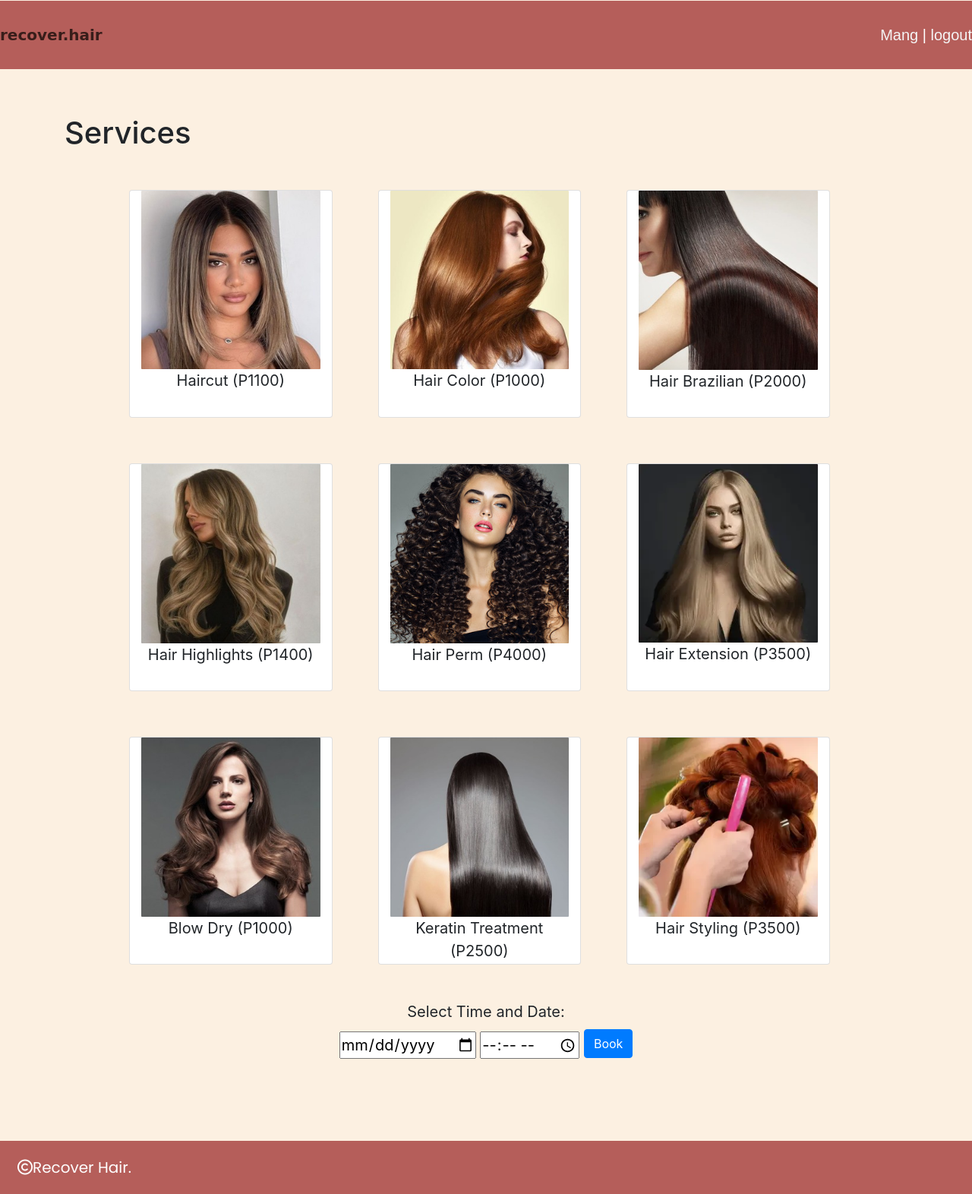
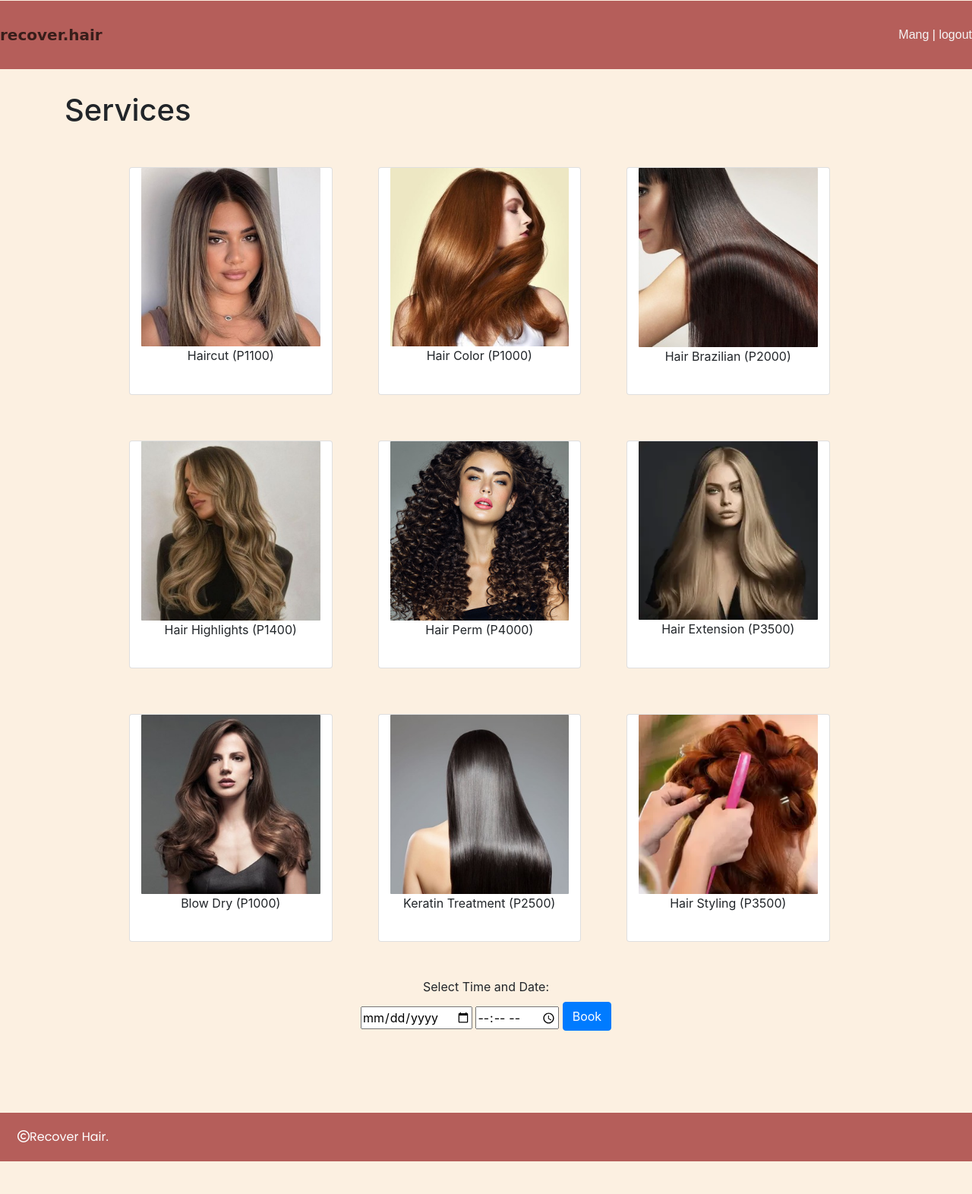
Before and after one commit to RockyBalbonys/SalonAppointmentSystem, a PHP site: page /clienthomepage.php in a window 1280 px wide. Shown: the whole page at 76% size. After the commit the page ends 1529 px from the top, so only its background shows below. Run offline with PHP 8.4, Linux system fonts and the light colour scheme; a user stored in the database is signed in; some libraries are stand-ins or nearby versions.

```diff
--- a/client/clienthomepage.php
+++ b/client/clienthomepage.php
@@ -40,7 +40,7 @@
         }
         body {
             background: #fcf0e1;
-            font-size: 20px;
+            font-size: 16px;
 
 
         }
@@ -73,7 +73,7 @@
         }
         .picture-item p {
             margin-top: 2px;
-            font-size: 14px;
+            font-size: 8px;
         }
         .picture-item.selected img {
             border: 4px solid #b55e5a;
--- a/client/style.css
+++ b/client/style.css
@@ -303,7 +303,7 @@ form button:hover {
 /*home*/
 .home{
     display: flex;
-    background-image: url('assets/hey.png');
+    background-image: url('assets/bghome.png');
     background-size: cover;
     background-position: center;
     background-repeat: no-repeat;
--- a/client/user_profile.php
+++ b/client/user_profile.php
@@ -24,7 +24,7 @@
         /* Custom styles */
         body {
             background-color: #fcf0e1;
-            font-size: 20px;
+            font-size: 16px;
         }
         .navbar {
             background-color: #b55e5a;
```
Also changed, not shown: client/assets/bghome.png (added).
